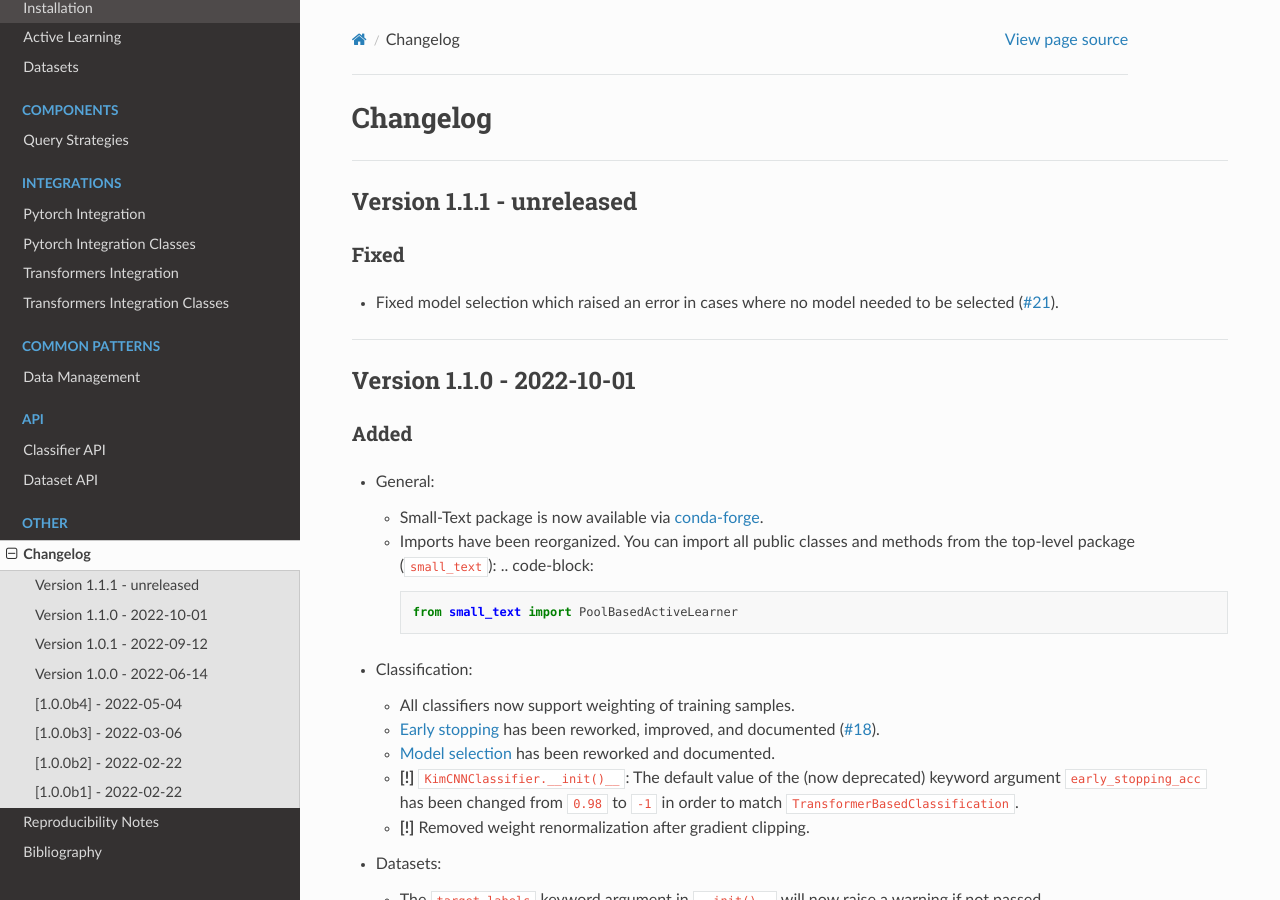
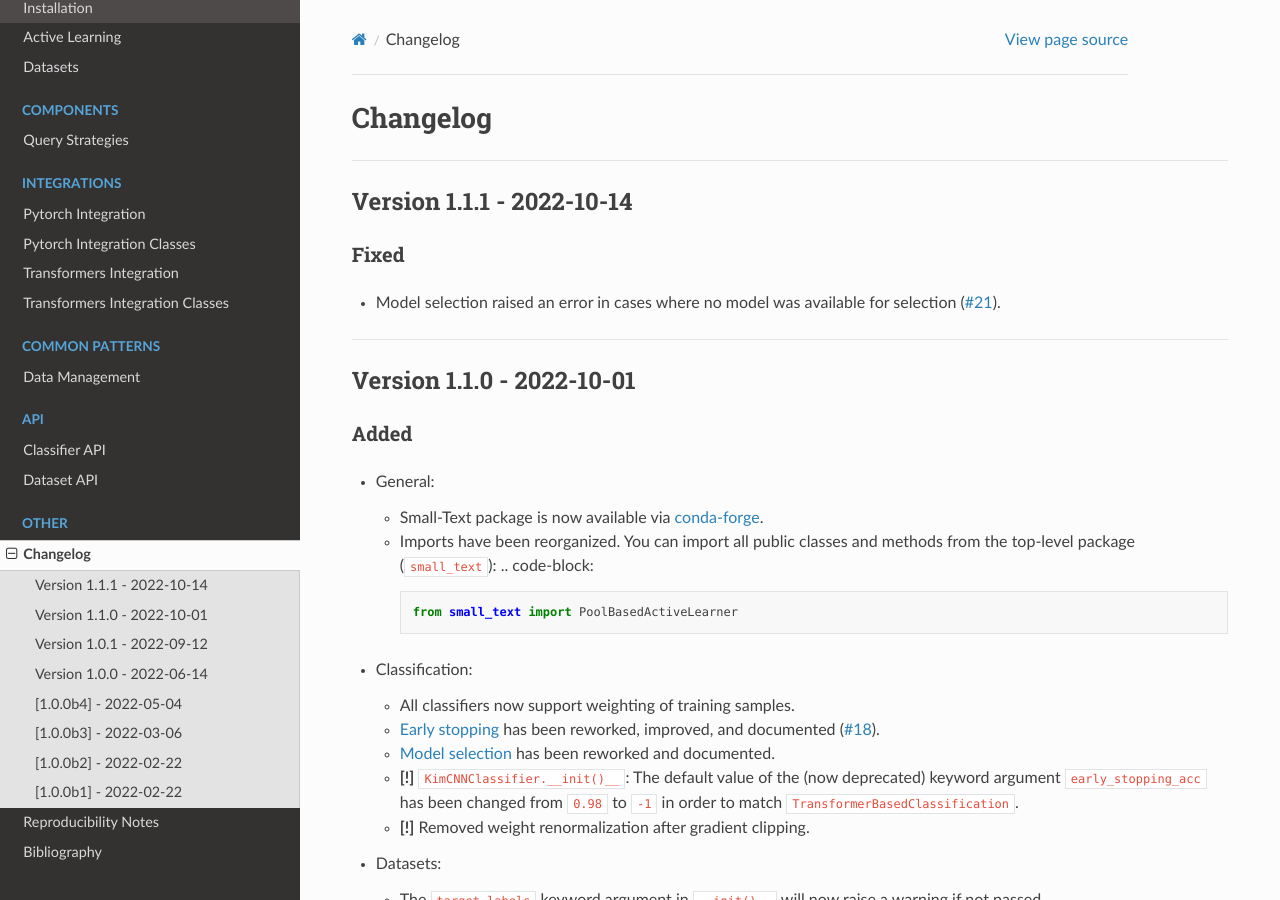
Before and after one commit to webis-de/small-text, a Sphinx documentation site: the page built from docs/changelog.rst, in a window 1280 px wide and 900 px high. Built offline with Sphinx 7.4.7 and the Read the Docs theme 2.0.0, drawn with Linux system fonts in a browser that asks for light colours; pages that are not in the unit, such as notebooks, are missing from menus; the version number could not be read and is left out.

Commit message:
Prepare for release
Signed-off-by: Christopher Schröder <chschroeder@users.noreply.github.com>

```diff
--- a/CHANGELOG.md
+++ b/CHANGELOG.md
@@ -2,11 +2,11 @@
 
 ---
 
-## Version 1.1.1 - unreleased
+## Version 1.1.1 - 2022-10-14
 
 ### Fixed
 
-- Fixed model selection which raised an error in cases where no model needed to be selected ([#21](https://github.com/webis-de/small-text/issues/21)).
+- Model selection raised an error in cases where no model was available for selection ([#21](https://github.com/webis-de/small-text/issues/21)).
 
 ---
 
--- a/docs/index.rst
+++ b/docs/index.rst
@@ -31,7 +31,7 @@ Getting Started
    datasets
 
 - Start: :doc:`install` | :doc:`Active Learning Overview<active_learning>`
-- Examples: `Notebooks <https://github.com/webis-de/small-text/tree/v1.1.0/examples/notebooks>`_ | `Code Examples <https://github.com/webis-de/small-text/tree/v1.1.0/examples/examplecode>`_
+- Examples: `Notebooks <https://github.com/webis-de/small-text/tree/v1.1.1/examples/notebooks>`_ | `Code Examples <https://github.com/webis-de/small-text/tree/v1.1.1/examples/examplecode>`_
 
 .. toctree::
    :caption: Components
```
Also changed, not shown: README.md (+13 -14 lines), 3 other files.
